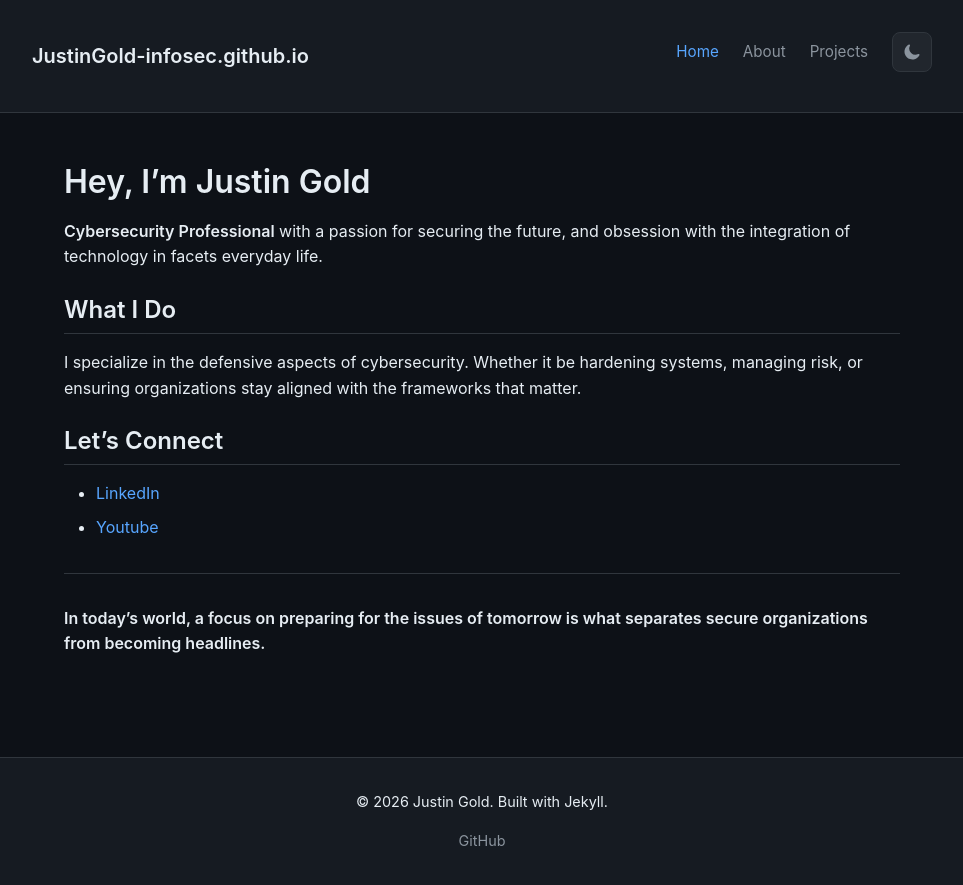
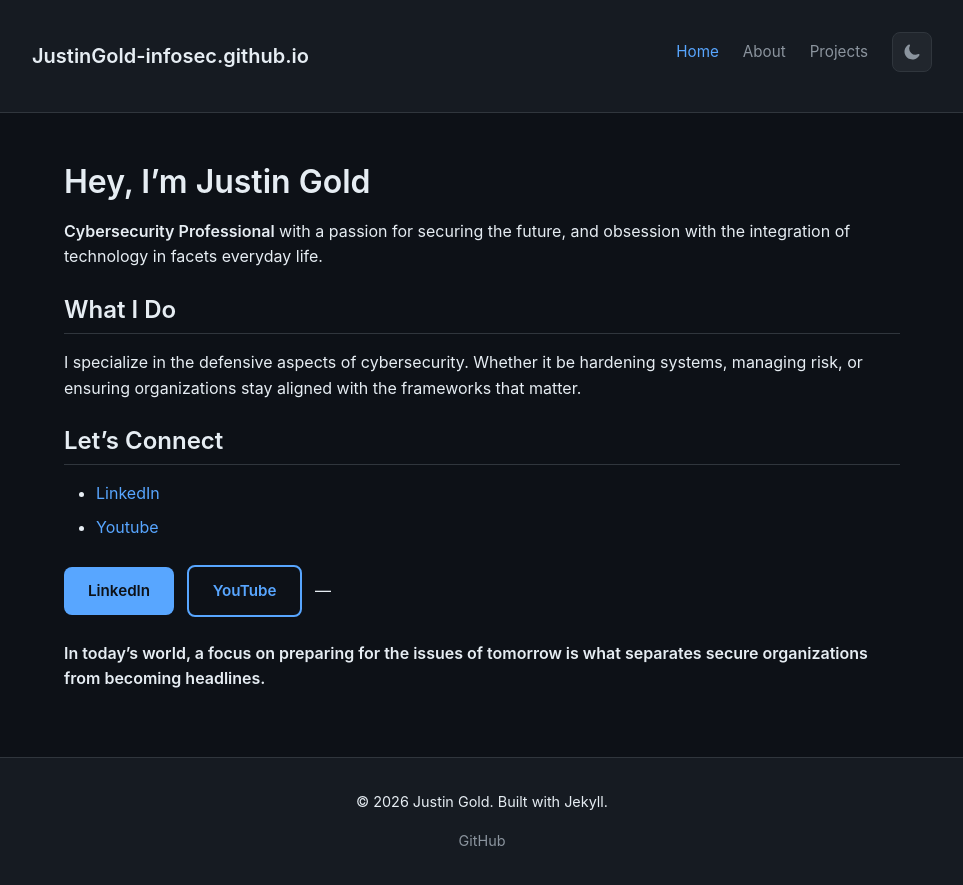
Before and after one commit to JustinGold-infosec/JustinGold-infosec.github.io, a Jekyll site: the page built from index.md, in a window 1280 px wide. Shown: the top 885 px of the page, without its empty margins (158-1121 px from the left). Built offline with Jekyll 4.4.1, drawn with Linux system fonts in a browser that asks for light colours.

Commit message:
Add LinkedIn and YouTube buttons to index.md
Added LinkedIn and YouTube buttons to the index page.

```diff
--- a/index.md
+++ b/index.md
@@ -18,6 +18,8 @@ I specialize in the defensive aspects of cybersecurity. Whether it be hardening
 - [LinkedIn](https://www.linkedin.com/in/justinit/)
 - [Youtube](https://www.youtube.com/@jgold96)<!-- Add your LinkedIn URL -->
 
+<a href="https://www.linkedin.com/in/justinit/" class="btn">LinkedIn</a>
+<a href="https://www.youtube.com/@jgold96" class="btn btn-outline">YouTube</a>
 ---
 
 **In today's world, a focus on preparing for the issues of tomorrow is what separates secure organizations from becoming headlines.**
```
